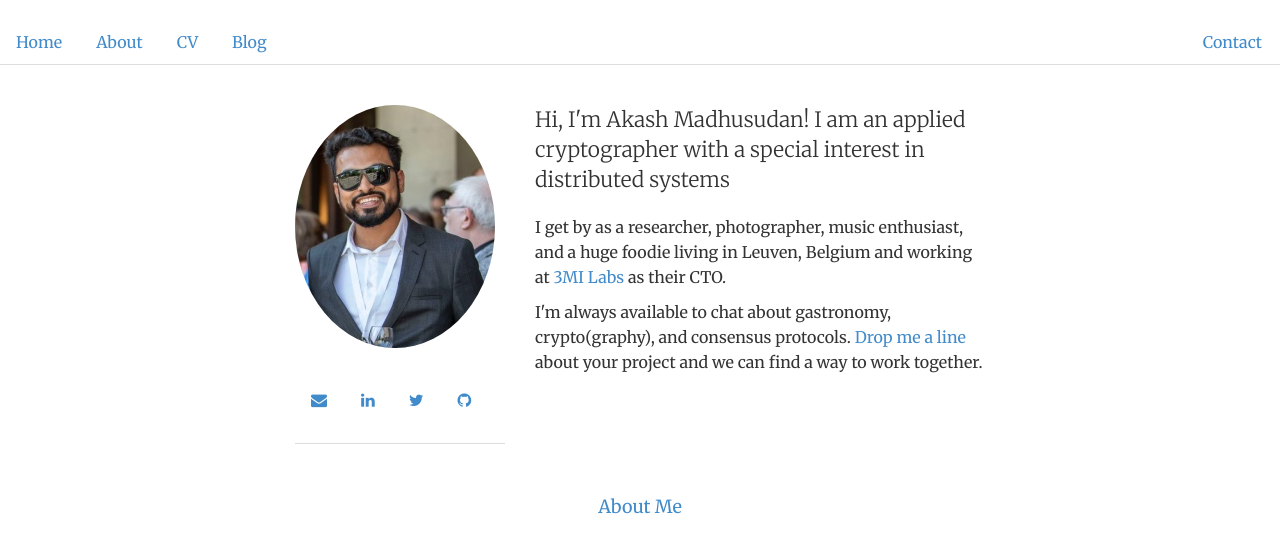
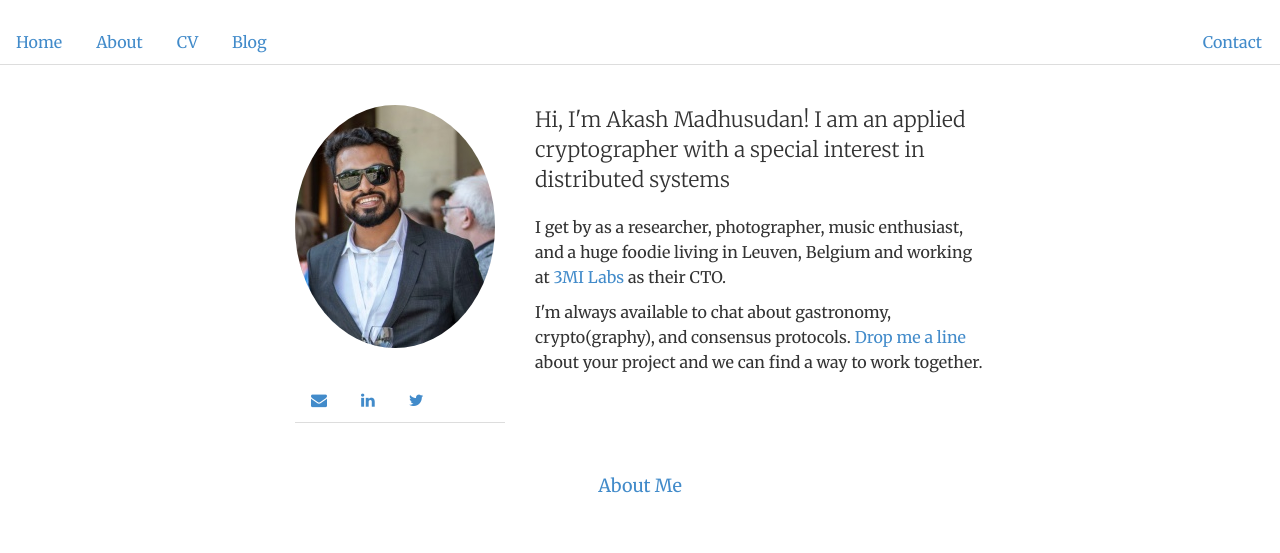
Before and after one commit to AkashMVerma/akashmadhusudan.github.io, a Jekyll site: the page built from index.html, in a window 1280 px wide. Shown: the top 553 px of the page. Built offline with Jekyll 4.4.1, drawn with Linux system fonts in a browser that asks for light colours.

```diff
--- a/index.html
+++ b/index.html
@@ -20,11 +20,6 @@
 			<li class="nav-item">
 				<a itemprop="sameAs" href="//twitter.com/AkashMVerma1" target="_blank" rel="noopener">
 					<i class="fa fa-twitter big-icon"></i>
-				</a>
-			</li>
-			<li class="nav-item">
-				<a itemprop="sameAs" href="//github.com/AkashMVerma" target="_blank" rel="noopener">
-					<i class="fa fa-github big-icon"></i>
 				</a>
 			</li>
 		  <li class="nav-item pull-right">
```
